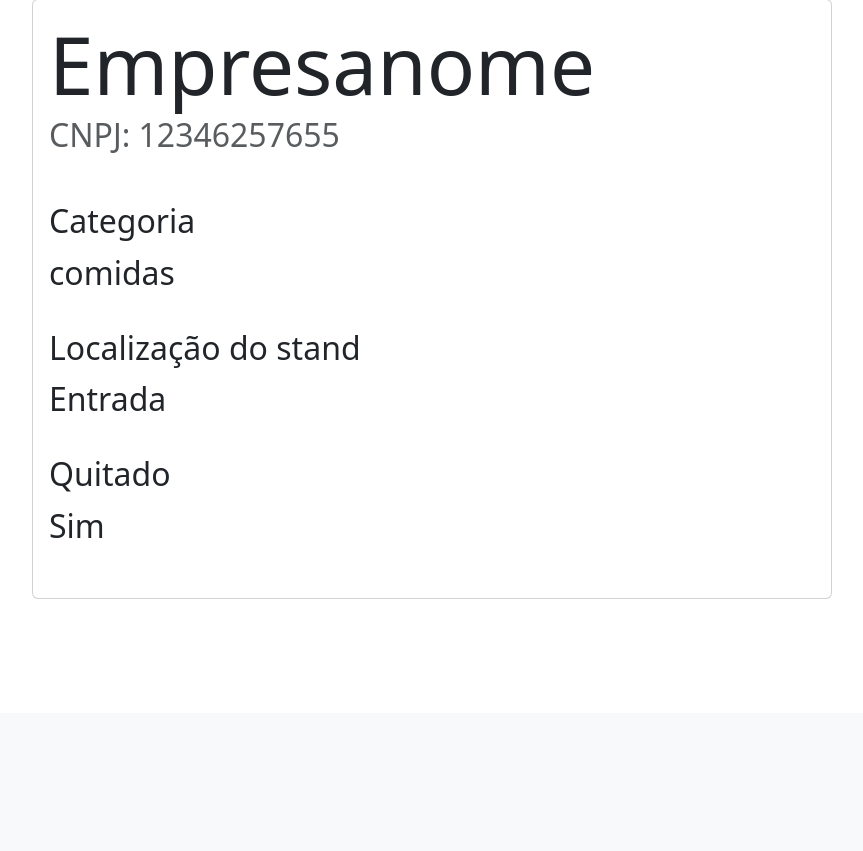
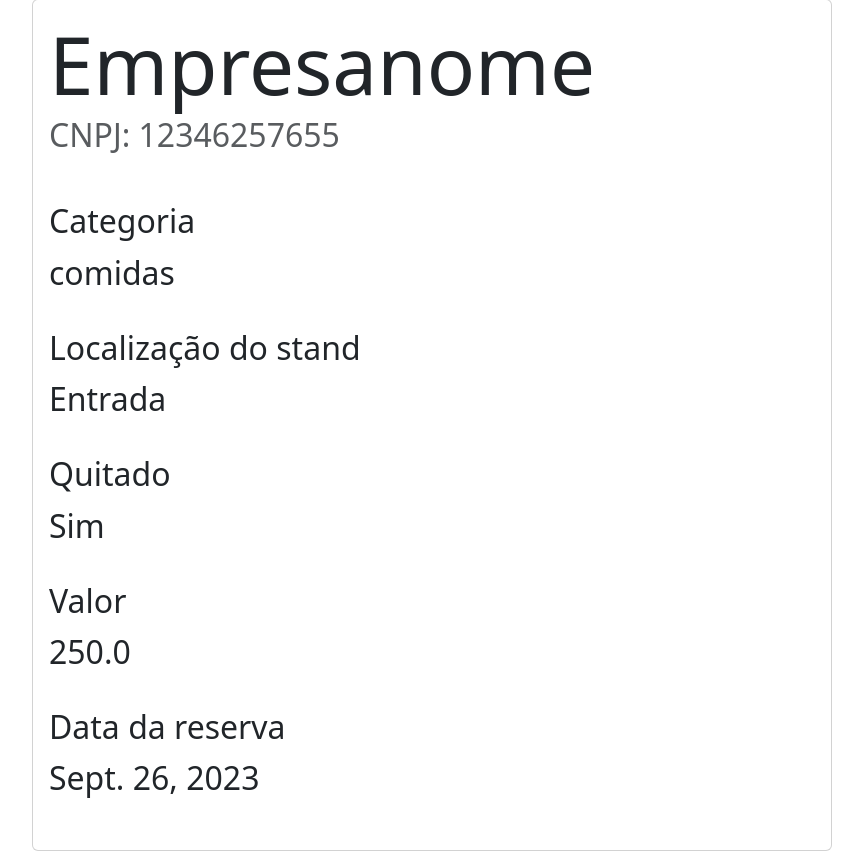
Before and after one commit to J-Vicente/Stand-FINECAP, a Django app: page /reserva/1/ in a window 1280 px wide. Shown: the part 87-938 px from the top of the page, without its empty margins (28-891 px from the left). Before the commit the page ends 686 px from the top, so only its background shows below. Run offline with Django 4.2, Linux system fonts and the light colour scheme; data comes from the database, SQL or seed files in the repository.

```diff
--- a/main/settings.py
+++ b/main/settings.py
@@ -38,6 +38,7 @@ INSTALLED_APPS = [
     'django.contrib.messages',
     'django.contrib.staticfiles',
     'stands',
+    'django_filters',
 ]
 
 MIDDLEWARE = [
--- a/stands/templates/reserva/reserva.html
+++ b/stands/templates/reserva/reserva.html
@@ -15,6 +15,11 @@
         <h6 class="card-text" style="font-size: 2rem;">Quitado</h6>
         <p class="card-text" style="font-size: 2rem; margin-bottom: 2rem;">{{ reserva.quitado }}</p>
 
+        <h6 class="card-text" style="font-size: 2rem;">Valor</h6>
+        <p class="card-text" style="font-size: 2rem; margin-bottom: 2rem;">{{ reserva.stand.valor }}</p>
+
+        <h6 class="card-text" style="font-size: 2rem;">Data da reserva</h6>
+        <p class="card-text" style="font-size: 2rem; margin-bottom: 2rem;">{{ reserva.data }}</p>
 
     </div>
     </div>
--- a/stands/views.py
+++ b/stands/views.py
@@ -1,13 +1,15 @@
 from django.shortcuts import render,get_object_or_404,redirect
 from .models import Reserva
 from .forms import ReservaForm
+from .filters import ReservaFilter
 
 # Create your views here.
 
 def index(request):
     reserva = Reserva.objects.all().order_by('data')
+    filter = ReservaFilter(request.GET, queryset=Reserva.objects.all())
     context = {
-        'reserva' : reserva
+        'reserva' : reserva, 'filter' : filter
     }
     return render(request, 'reserva/index.html',context)
 
```
Also changed, not shown: stands/filters.py (added, +7 -0 lines), stands/templates/reserva/index.html (+21 -2 lines).
